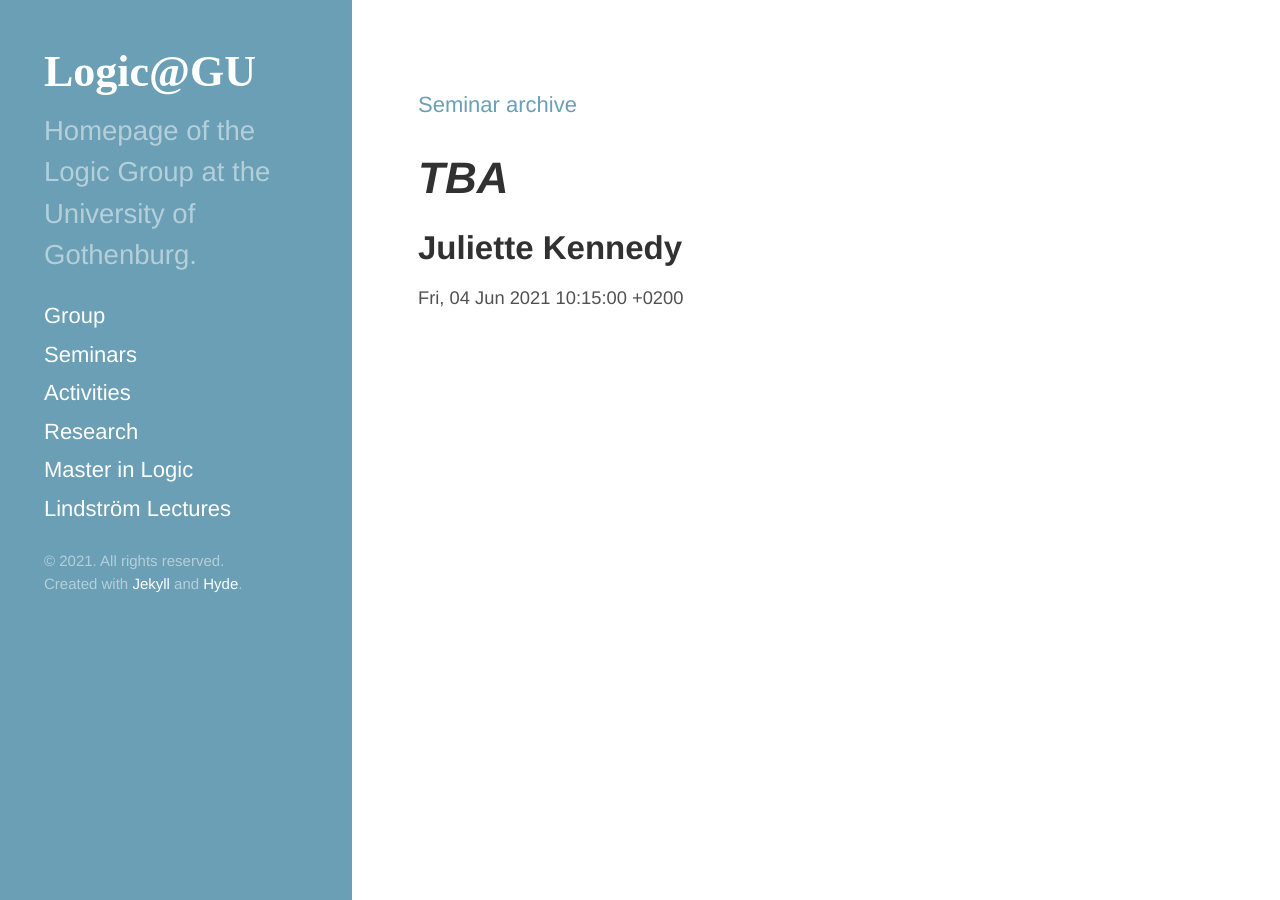
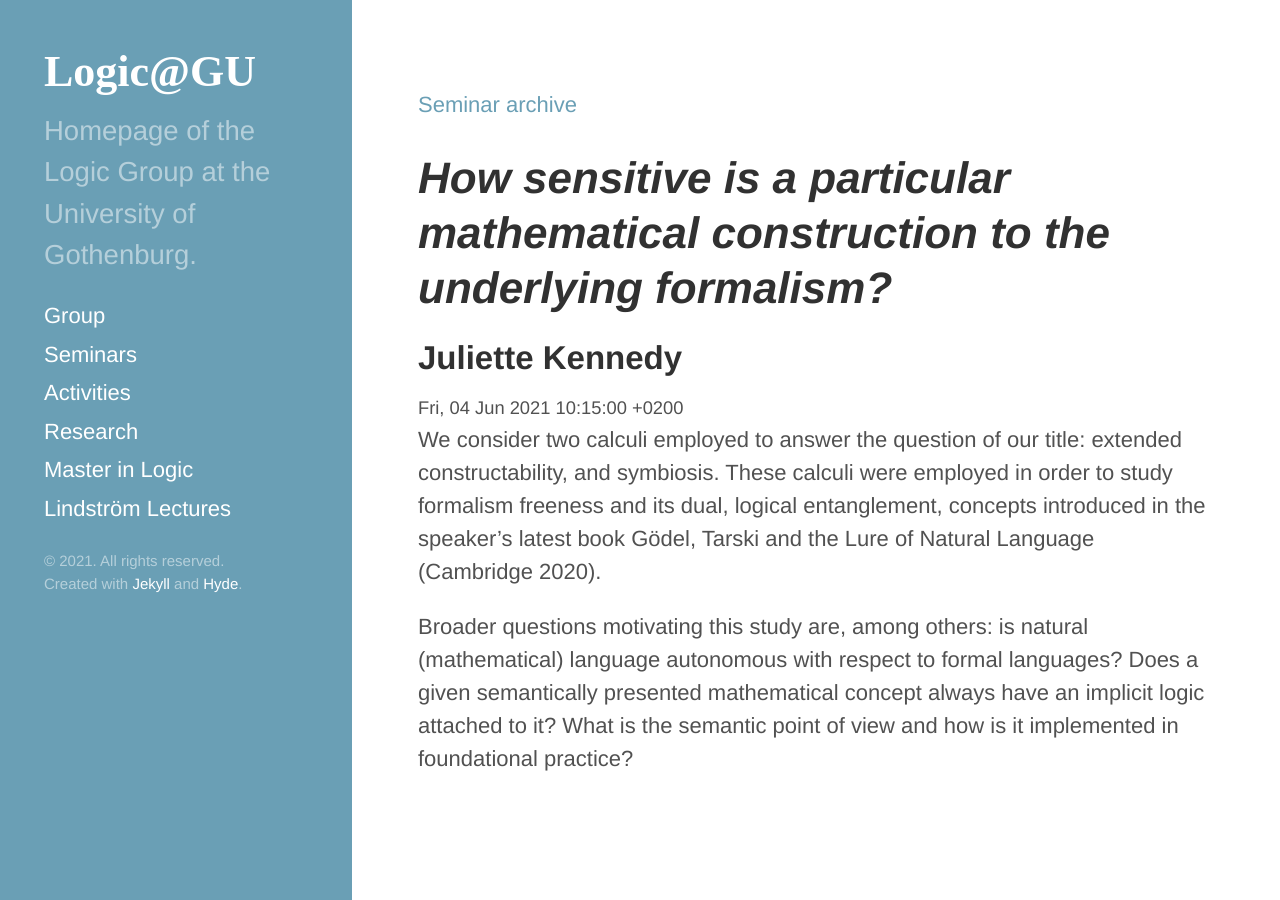
Before and after one commit to greleigh/Logic-GU, a Jekyll site: the page built from seminars/_posts/21VT/2021-06-04-juliette-kennedy.md, in a window 1280 px wide. Built offline with Jekyll 4.4.1, drawn with Linux system fonts in a browser that asks for light colours; some web fonts are replaced.

Commit message:
Update 2021-06-04-juliette-kennedy.md

```diff
--- a/seminars/_posts/21VT/2021-06-04-juliette-kennedy.md
+++ b/seminars/_posts/21VT/2021-06-04-juliette-kennedy.md
@@ -1,6 +1,10 @@
 ---
 speaker: Juliette Kennedy
 affil: Helsinki
-title: TBA
+title: How sensitive is a particular mathematical construction to the underlying formalism?
 date: 2021-06-04 10:15:00 +02:00
 ---
+We consider two calculi employed to answer the question of our title: extended constructability, and symbiosis. These calculi were employed in order to study formalism freeness and its dual, logical entanglement, concepts introduced in the speaker's latest book Gödel, Tarski and the Lure of Natural Language (Cambridge 2020).
+<!--more-->
+
+Broader questions motivating this study are, among others: is natural (mathematical) language autonomous with respect to formal languages? Does a given semantically presented mathematical concept always have an implicit logic attached to it? What is the semantic point of view and how is it implemented in foundational practice?
```
